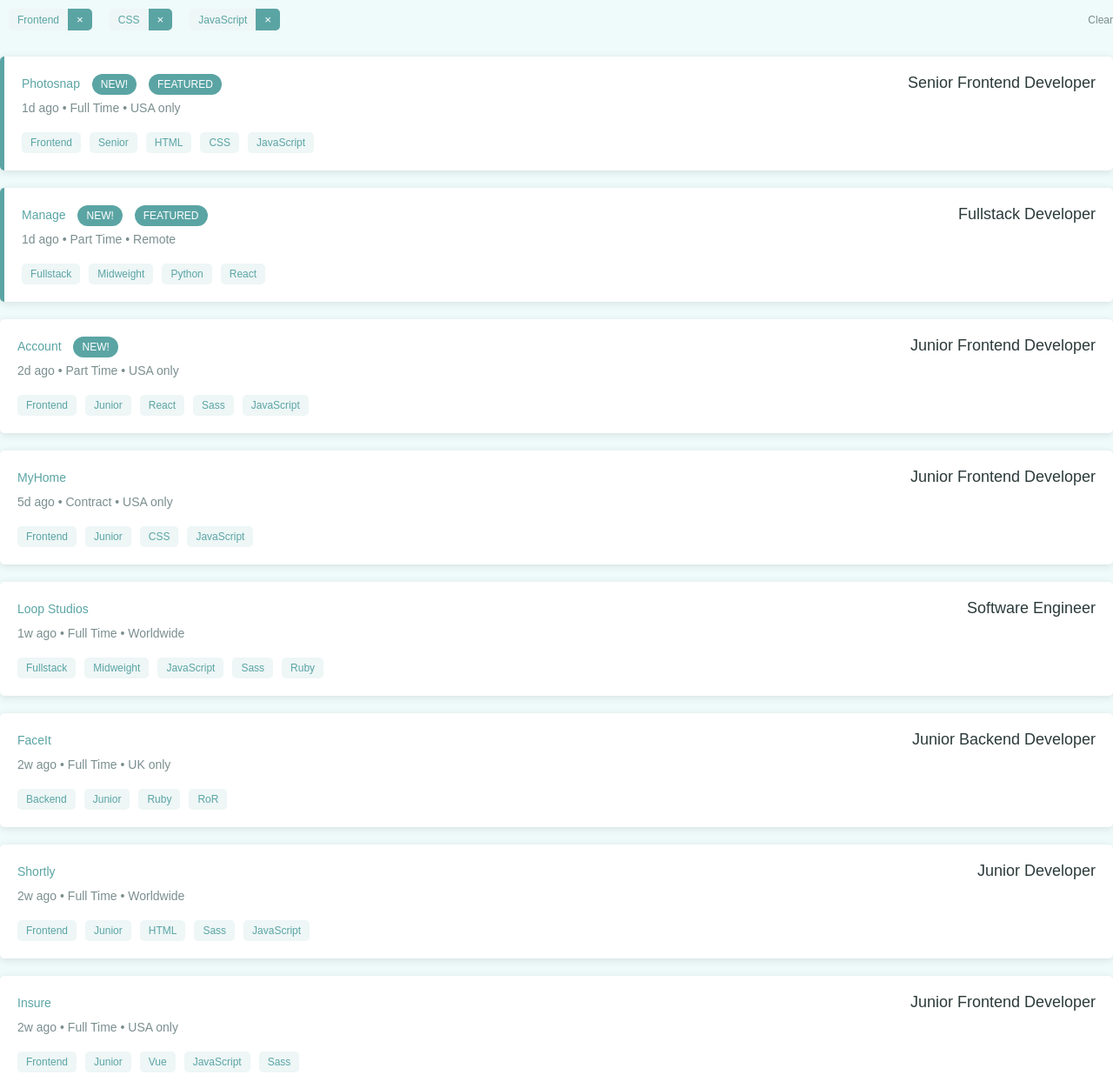
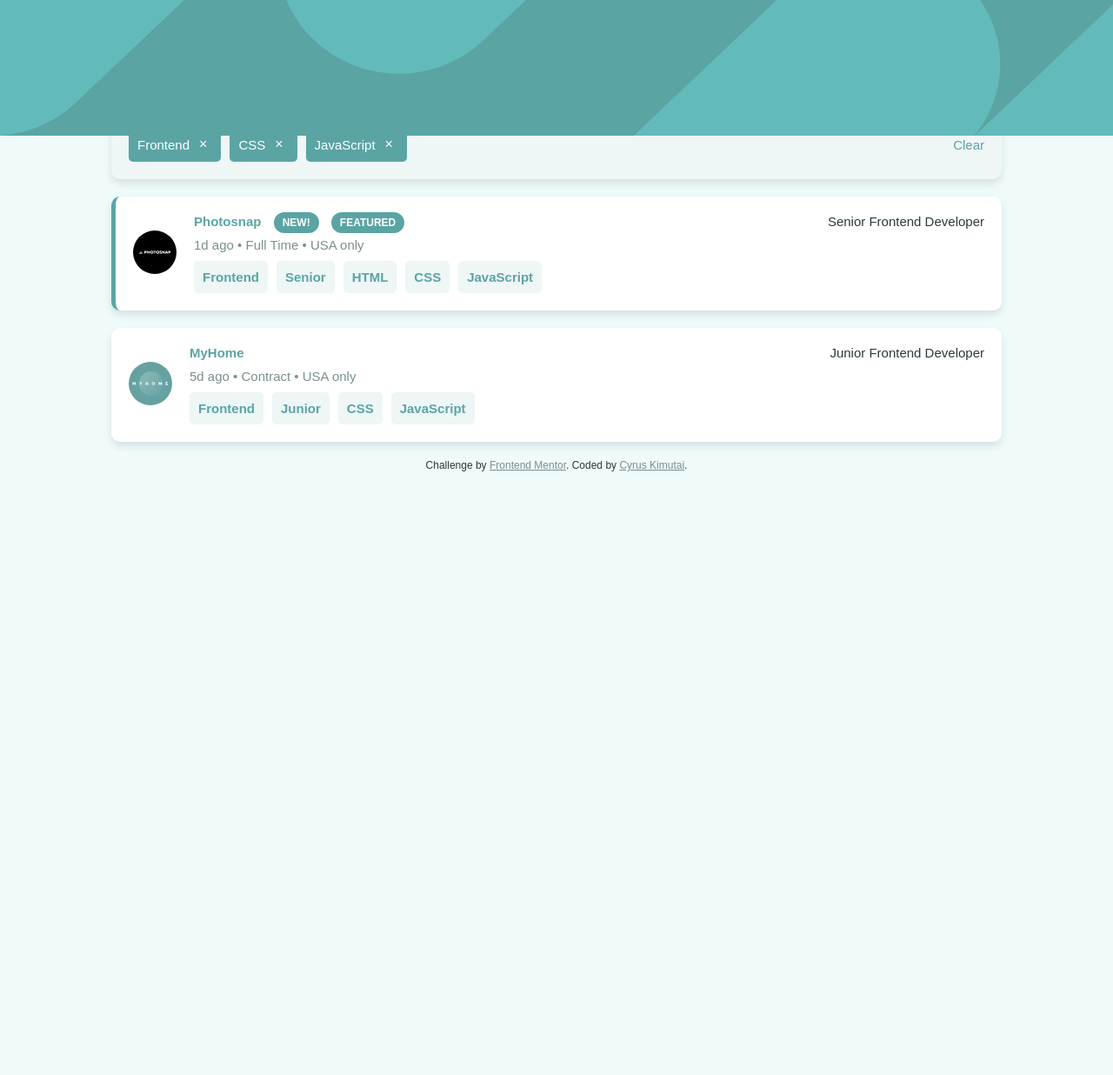
Before and after one commit to Mutai001/static-job-listings-master, a plain HTML site: page index.html in a window 1280 px wide. Shown: the top 1236 px of the page at 87% size. After the commit the page ends 800 px from the top, so only its background shows below. Drawn offline with Linux system fonts and the light colour scheme.

Commit message:
active stattus

```diff
--- a/index.html
+++ b/index.html
@@ -4,35 +4,39 @@
 <head>
     <meta charset="UTF-8">
     <meta name="viewport" content="width=device-width, initial-scale=1.0">
-    <!-- displays site properly based on user's device -->
-
     <link rel="icon" type="image/png" sizes="32x32" href="./images/favicon-32x32.png">
-
     <title>Frontend Mentor | Job Listings</title>
     <link rel="stylesheet" href="style.css">
 </head>
 
 <body>
+    <header class="top-img"></header>
     <div class="wrapper">
         <div class="top-section">
             <div class="filter-tags">
                 <div class="tag">
                     <span>Frontend</span>
-                    <button>&times;</button>
+                    <button class="remove-tag">&times;</button>
                 </div>
                 <div class="tag">
                     <span>CSS</span>
-                    <button>&times;</button>
+                    <button class="remove-tag">&times;</button>
                 </div>
                 <div class="tag">
                     <span>JavaScript</span>
-                    <button>&times;</button>
+                    <button class="remove-tag">&times;</button>
                 </div>
             </div>
             <div class="clear">Clear</div>
         </div>
-        <!-- Item Start -->
+
+        <!-- Job Listings -->
+        <div class="job-listings">
             <div class="job-listing featured">
+                <div class="image-job">
+                    <img src="./images/photosnap.svg" alt="Photosnap logo">
+                </div>
+                <div class="job-content">
                     <div class="job-header">
                         <div class="company">Photosnap <span class="new">NEW!</span> <span class="featured">FEATURED</span></div>
                         <div class="job-title">Senior Frontend Developer</div>
@@ -42,27 +46,12 @@
                         <span>Frontend</span><span>Senior</span><span>HTML</span><span>CSS</span><span>JavaScript</span>
                     </div>
                 </div>
-        <div class="job-listing featured">
-            <div class="job-header">
-                <div class="company">Manage <span class="new">NEW!</span> <span class="featured">FEATURED</span></div>
-                <div class="job-title">Fullstack Developer</div>
-            </div>
-            <div class="job-info">1d ago • Part Time • Remote</div>
-            <div class="job-tags">
-                <span>Fullstack</span><span>Midweight</span><span>Python</span><span>React</span>
-            </div>
             </div>
             <div class="job-listing">
-            <div class="job-header">
-                <div class="company">Account <span class="new">NEW!</span></div>
-                <div class="job-title">Junior Frontend Developer</div>
+                <div class="image-job">
+                    <img src="./images/myhome.svg" alt="MyHome logo">
                 </div>
-            <div class="job-info">2d ago • Part Time • USA only</div>
-            <div class="job-tags">
-                <span>Frontend</span><span>Junior</span><span>React</span><span>Sass</span><span>JavaScript</span>
-            </div>
-        </div>
-        <div class="job-listing">
+                <div class="job-content">
                     <div class="job-header">
                         <div class="company">MyHome</div>
                         <div class="job-title">Junior Frontend Developer</div>
@@ -72,72 +61,13 @@
                         <span>Frontend</span><span>Junior</span><span>CSS</span><span>JavaScript</span>
                     </div>
                 </div>
-        <div class="job-listing">
-            <div class="job-header">
-                <div class="company">Loop Studios</div>
-                <div class="job-title">Software Engineer</div>
-            </div>
-            <div class="job-info">1w ago • Full Time • Worldwide</div>
-            <div class="job-tags">
-                <span>Fullstack</span><span>Midweight</span><span>JavaScript</span><span>Sass</span><span>Ruby</span>
-            </div>
-        </div>
-        <div class="job-listing">
-            <div class="job-header">
-                <div class="company">FaceIt</div>
-                <div class="job-title">Junior Backend Developer</div>
-            </div>
-            <div class="job-info">2w ago • Full Time • UK only</div>
-            <div class="job-tags">
-                <span>Backend</span><span>Junior</span><span>Ruby</span><span>RoR</span>
-            </div>
-        </div>
-        <div class="job-listing">
-            <div class="job-header">
-                <div class="company">Shortly</div>
-                <div class="job-title">Junior Developer</div>
-            </div>
-            <div class="job-info">2w ago • Full Time • Worldwide</div>
-            <div class="job-tags">
-                <span>Frontend</span><span>Junior</span><span>HTML</span><span>Sass</span><span>JavaScript</span>
-            </div>
-        </div>
-        <div class="job-listing">
-            <div class="job-header">
-                <div class="company">Insure</div>
-                <div class="job-title">Junior Frontend Developer</div>
-            </div>
-            <div class="job-info">2w ago • Full Time • USA only</div>
-            <div class="job-tags">
-                <span>Frontend</span><span>Junior</span><span>Vue</span><span>JavaScript</span><span>Sass</span>
-            </div>
-        </div>
-        <div class="job-listing">
-            <div class="job-header">
-                <div class="company">Eyecam Co.</div>
-                <div class="job-title">Full Stack Engineer</div>
-            </div>
-            <div class="job-info">3w ago • Full Time • Worldwide</div>
-            <div class="job-tags">
-                <span>Fullstack</span><span>Midweight</span><span>JavaScript</span><span>Django</span><span>Python</span>
-            </div>
-        </div>
-        <div class="job-listing">
-            <div class="job-header">
-                <div class="company">The Air Filter Company</div>
-                <div class="job-title">Front-end Dev</div>
-            </div>
-            <div class="job-info">1mo ago • Part Time • Worldwide</div>
-            <div class="job-tags">
-                <span>Frontend</span><span>Junior</span><span>React</span><span>Sass</span><span>JavaScript</span>
-            </div>
-        </div>
             </div>
         </div>
 
         <div class="attribution">
             Challenge by <a href="https://www.frontendmentor.io?ref=challenge" target="_blank">Frontend Mentor</a>. Coded by <a href="#">Cyrus Kimutai</a>.
         </div>
+    </div>
     <script src="script.js"></script>
 </body>
 
--- a/style.css
+++ b/style.css
@@ -1,84 +1,101 @@
+/* Typography */
+
 body {
+    font-size: 15px;
     font-family: 'League Spartan', sans-serif;
+    color: hsl(180, 14%, 20%);
     background-color: hsl(180, 52%, 96%);
     margin: 0;
     padding: 0;
 }
 
- .container {
+
+/* Header Background */
+
+.top-img {
+    background-color: hsl(180, 29%, 50%);
+    background-image: url('./images/bg-header-desktop.svg');
+    background-repeat: no-repeat;
+    background-size: cover;
+    height: 156px;
+    position: relative;
+}
+
+
+/* Wrapper */
+
+.wrapper {
     width: 80%;
-     max-width: 1200px;
     margin: 0 auto;
-     padding: 20px 0;
 }
+
+
+/* Top section */
 
 .top-section {
     display: flex;
     justify-content: space-between;
     align-items: center;
-     margin-bottom: 20px;
- }
-
- .filters {
-     background-color: #fff;
     padding: 20px;
-     border-radius: 5px;
-     box-shadow: 0 2px 10px rgba(0, 0, 0, 0.1);
-     display: flex;
-     justify-content: space-between;
-     align-items: center;
-     margin-bottom: 20px;
+    background-color: hsl(180, 31%, 95%);
+    border-radius: 10px;
+    margin-top: -30px;
+    box-shadow: 0px 5px 10px rgba(0, 0, 0, 0.1);
 }
 
 .filter-tags {
     display: flex;
-     flex-wrap: wrap;
-     gap: 20px;
-     margin: 10px;
+    gap: 10px;
 }
 
- .filter-tags .tag {
-     background-color: hsl(180, 31%, 95%);
-     color: hsl(180, 29%, 50%);
+.tag {
+    background-color: hsl(180, 29%, 50%);
+    color: white;
+    padding: 10px;
     border-radius: 5px;
     display: flex;
     align-items: center;
+    gap: 5px;
 }
 
- .filter-tags .tag span {
-     padding: 5px 10px;
-     font-size: 12px;
- }
-
- .filter-tags .tag button {
-     background-color: hsl(180, 29%, 50%);
-     color: #fff;
+.tag button {
+    background: none;
     border: none;
-     border-radius: 0 5px 5px 0;
+    color: white;
+    font-size: 16px;
     cursor: pointer;
-     padding: 5px 10px;
 }
 
 .clear {
-     color: hsl(180, 8%, 52%);
-     font-size: 12px;
     cursor: pointer;
-     float: right;
+    color: hsl(180, 29%, 50%);
 }
 
+
+/* Job Listings */
+
 .job-listing {
-     background-color: #fff;
-     border-radius: 5px;
-     box-shadow: 0 2px 10px rgba(0, 0, 0, 0.1);
-     margin-bottom: 20px;
+    background-color: white;
     padding: 20px;
+    border-radius: 10px;
+    margin: 20px 0;
+    box-shadow: 0px 5px 10px rgba(0, 0, 0, 0.1);
     display: flex;
-     flex-direction: column;
-     gap: 10px;
+    align-items: center;
+    gap: 20px;
 }
 
 .job-listing.featured {
     border-left: 5px solid hsl(180, 29%, 50%);
+}
+
+.image-job img {
+    width: 50px;
+    height: 50px;
+}
+
+.job-content {
+    width: 100%;
 }
 
 .job-header {
@@ -87,52 +104,53 @@
     align-items: center;
 }
 
- .job-header .company {
-     font-size: 14px;
+.company {
+    font-weight: 700;
     color: hsl(180, 29%, 50%);
 }
 
- .job-header .new,
- .job-header .featured {
+.company .new,
+.company .featured {
     background-color: hsl(180, 29%, 50%);
-     color: #fff;
-     border-radius: 15px;
+    color: white;
+    border-radius: 12px;
     padding: 5px 10px;
     font-size: 12px;
     margin-left: 10px;
 }
 
 .job-title {
-     font-size: 18px;
+    font-weight: 500;
     color: hsl(180, 14%, 20%);
-     /* margin: 10px 0; */
 }
 
 .job-info {
-     font-size: 14px;
     color: hsl(180, 8%, 52%);
+    margin: 10px 0;
 }
 
 .job-tags {
     display: flex;
-     flex-wrap: wrap;
     gap: 10px;
-     margin-top: 10px;
 }
 
 .job-tags span {
     background-color: hsl(180, 31%, 95%);
     color: hsl(180, 29%, 50%);
+    padding: 10px;
     border-radius: 5px;
-     padding: 5px 10px;
-     font-size: 12px;
+    font-weight: 700;
 }
 
+
+/* Attribution */
+
 .attribution {
-     font-size: 11px;
     text-align: center;
+    font-size: 12px;
+    margin-top: 20px;
 }
 
 .attribution a {
-     color: hsl(228, 45%, 44%);
+    color: hsl(180, 8%, 52%);
 }
```
Lines whose indentation alone changed are shown as unchanged.
